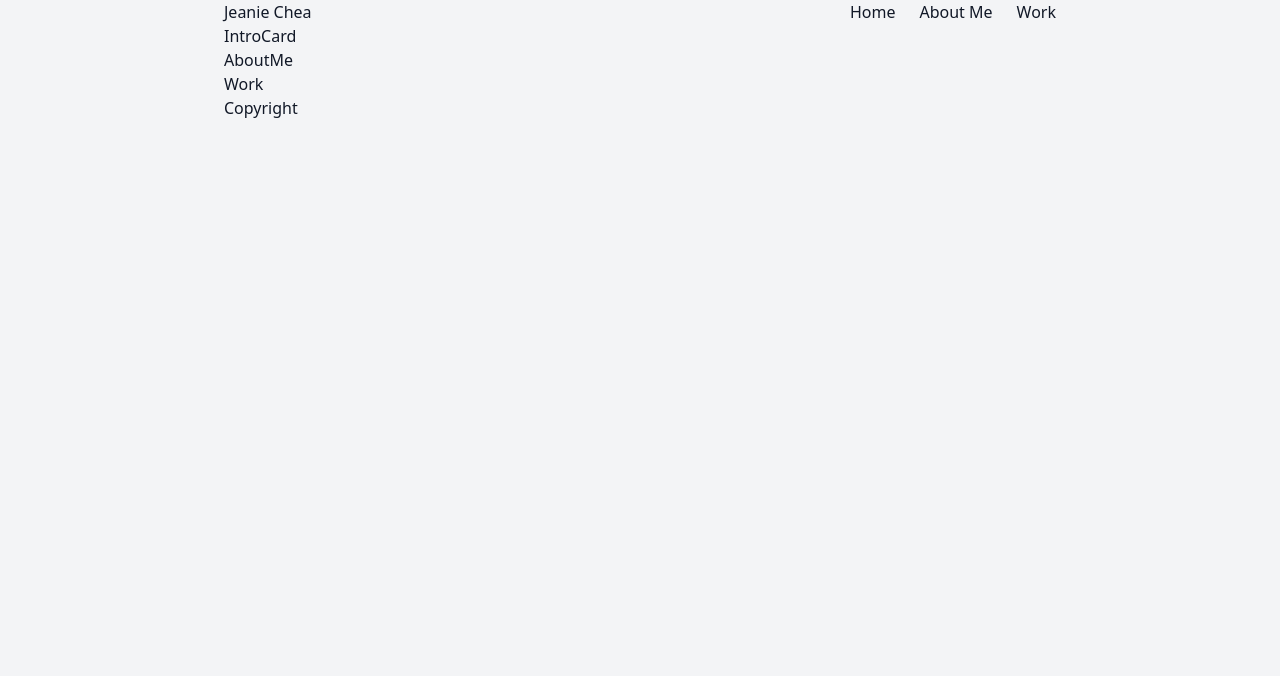
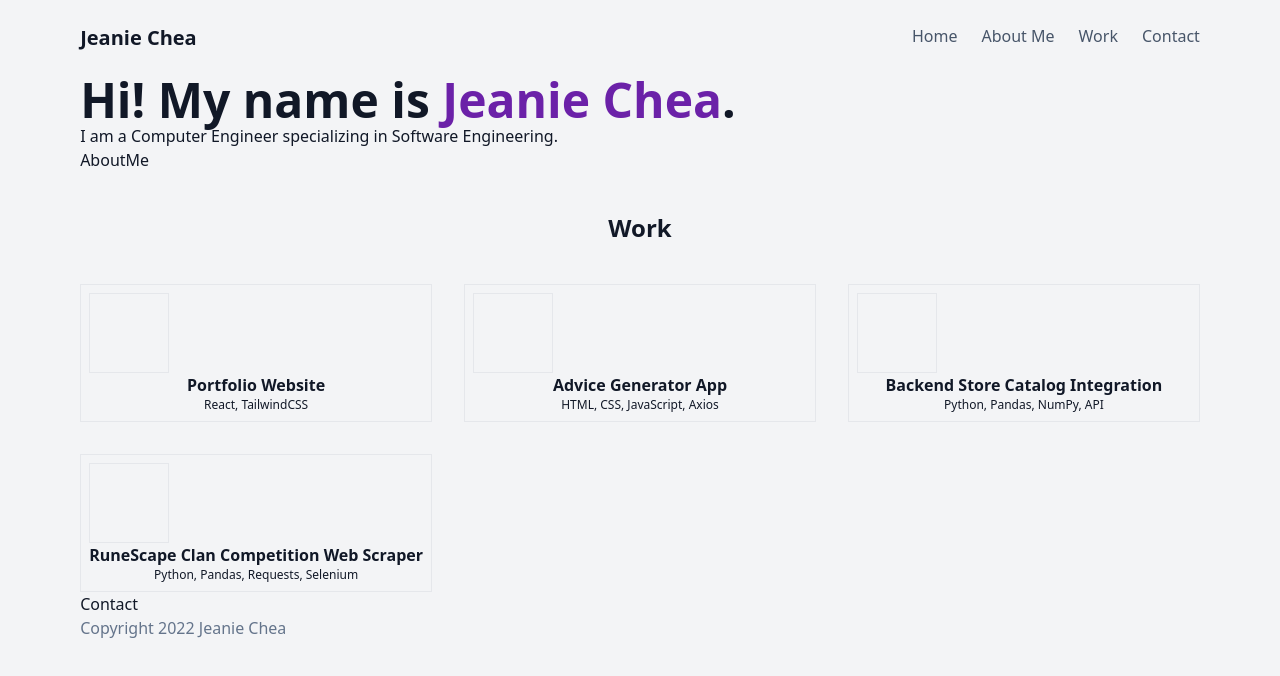
Before and after one commit to jechea14/jechea14.github.io, a React (Create React App) app in the folder portfolio/: page / in a window 1280 px wide. Shown: the top 676 px of the page. Built offline with nearby package versions, Linux system fonts and the light colour scheme.

Commit message:
Add more details to components

```diff
--- a/portfolio/public/index.html
+++ b/portfolio/public/index.html
@@ -24,7 +24,7 @@
       work correctly both with client-side routing and a non-root public URL.
       Learn how to configure a non-root public URL by running `npm run build`.
     -->
-    <title>React App</title>
+    <title>Jeanie Chea Portfolio</title>
   </head>
   <body>
     <noscript>You need to enable JavaScript to run this app.</noscript>
--- a/portfolio/src/App.js
+++ b/portfolio/src/App.js
@@ -1,18 +1,22 @@
 import './App.css';
-import NavBar from './NavBar';
-import IntroCard from './IntroCard';
-import AboutMe from './AboutMe';
-import Work from './Work';
-import Footer from './Footer';
+import NavBar from './Components/NavBar';
+import Intro from './Components/Intro';
+import AboutMe from './Components/AboutMe';
+import Work from './Components/Work';
+import Footer from './Components/Footer';
+import Contact from './Components/Contact';
 
 function App() {
   return (
-    <div className="min-h-screen px-56">
-      <NavBar/>
-      <IntroCard/>
-      <AboutMe/>
-      <Work/>
-      <Footer/>
+    <div className="min-h-screen flex flex-col items-center">
+      <div>
+        <NavBar/>
+        <Intro/>
+        <AboutMe/>
+        <Work/>
+        <Contact/>
+        <Footer/>
+      </div>
     </div>
   );
 }
--- /dev/null
+++ b/portfolio/src/Components/Contact.js
@@ -0,0 +1,9 @@
+import React from 'react'
+
+const Contact = () => {
+  return (
+    <div>Contact</div>
+  )
+}
+
+export default Contact
--- a/portfolio/src/Footer.js
+++ b/portfolio/src/Components/Footer.js
@@ -2,8 +2,8 @@ import React from 'react'
 
 const Footer = () => {
   return (
-    <div>
-      <footer>Copyright</footer>
+    <div className='text-slate-500'>
+      <footer>Copyright 2022 Jeanie Chea</footer>
     </div>
   )
 }
--- /dev/null
+++ b/portfolio/src/Components/Intro.js
@@ -0,0 +1,21 @@
+import React from 'react'
+
+const Intro = () => {
+  return (
+    <div>
+      <h1 className='text-5xl font-bold'>Hi! My name is <span className=' text-purple-800'>Jeanie Chea</span>.</h1>
+      <p>I am a Computer Engineer specializing in Software Engineering.</p>
+      {/* picture */}
+      <div>
+        <img></img>
+      </div>
+
+      {/* social media icons and links */}
+      <div>
+
+      </div>
+    </div>
+  )
+}
+
+export default Intro
--- /dev/null
+++ b/portfolio/src/Components/NavBar.js
@@ -0,0 +1,17 @@
+import React from 'react'
+
+const NavBar = () => {
+  return (
+    <div className='flex justify-between py-6'>
+      <h1 className='text-xl font-bold'>Jeanie Chea</h1>
+      <ul className='flex space-x-6 text-slate-600'>
+        <a href='#home' className='hover:text-slate-900 transition'>Home</a>
+        <a href='#about-me' className='hover:text-slate-900 transition'>About Me</a>
+        <a href='#work' className='hover:text-slate-900 transition'>Work</a>
+        <a href='#contact' className='hover:text-slate-900 transition'>Contact</a>
+      </ul>
+    </div>
+  )
+}
+
+export default NavBar
--- /dev/null
+++ b/portfolio/src/Components/ProjectCard.js
@@ -0,0 +1,15 @@
+import React from 'react'
+
+const ProjectCard = ({ title, techUsed }) => {
+  return (
+    <div className='border text-center p-2'>
+      {/* <img></img> */}
+      <div className='h-20 w-20 border'></div>
+      <h2 className='font-semibold'>{title}</h2>
+
+      <p className='text-xs'>{techUsed}</p>
+    </div>
+  )
+}
+
+export default ProjectCard
--- /dev/null
+++ b/portfolio/src/Components/Work.js
@@ -0,0 +1,37 @@
+import React from 'react'
+import ProjectCard from './ProjectCard'
+
+const projects = [
+  {
+    title: 'Portfolio Website',
+    tech: 'React, TailwindCSS'
+  },
+  {
+    title: 'Advice Generator App',
+    tech: 'HTML, CSS, JavaScript, Axios'
+  },
+  {
+    title: 'Backend Store Catalog Integration',
+    tech: 'Python, Pandas, NumPy, API'
+  },
+  {
+    title: 'RuneScape Clan Competition Web Scraper',
+    tech: 'Python, Pandas, Requests, Selenium'
+  }
+]
+
+const Work = () => {
+  return (
+    <div>
+      <h1 className='text-2xl font-bold text-center py-10'>Work</h1>
+      <div className='grid grid-cols-3 gap-8'>
+        {projects.map((project) => {
+          return <ProjectCard title={project.title} techUsed={project.tech}/>
+        })
+        }
+      </div>
+    </div>
+  )
+}
+
+export default Work
--- a/portfolio/src/IntroCard.js
+++ /dev/null
@@ -1,9 +0,0 @@
-import React from 'react'
-
-const IntroCard = () => {
-  return (
-    <div>IntroCard</div>
-  )
-}
-
-export default IntroCard
--- a/portfolio/src/NavBar.js
+++ /dev/null
@@ -1,16 +0,0 @@
-import React from 'react'
-
-const NavBar = () => {
-  return (
-    <div className='flex justify-between'>
-      <h1>Jeanie Chea</h1>
-      <ul className='flex space-x-6'>
-        <a href='#home'>Home</a>
-        <a href='#about-me'>About Me</a>
-        <a href='#work'>Work</a>
-      </ul>
-    </div>
-  )
-}
-
-export default NavBar
--- a/portfolio/src/Work.js
+++ /dev/null
@@ -1,9 +0,0 @@
-import React from 'react'
-
-const Work = () => {
-  return (
-    <div>Work</div>
-  )
-}
-
-export default Work
```
Also changed, not shown: portfolio/src/Components/AboutMe.js (renamed from portfolio/src/AboutMe.js).
